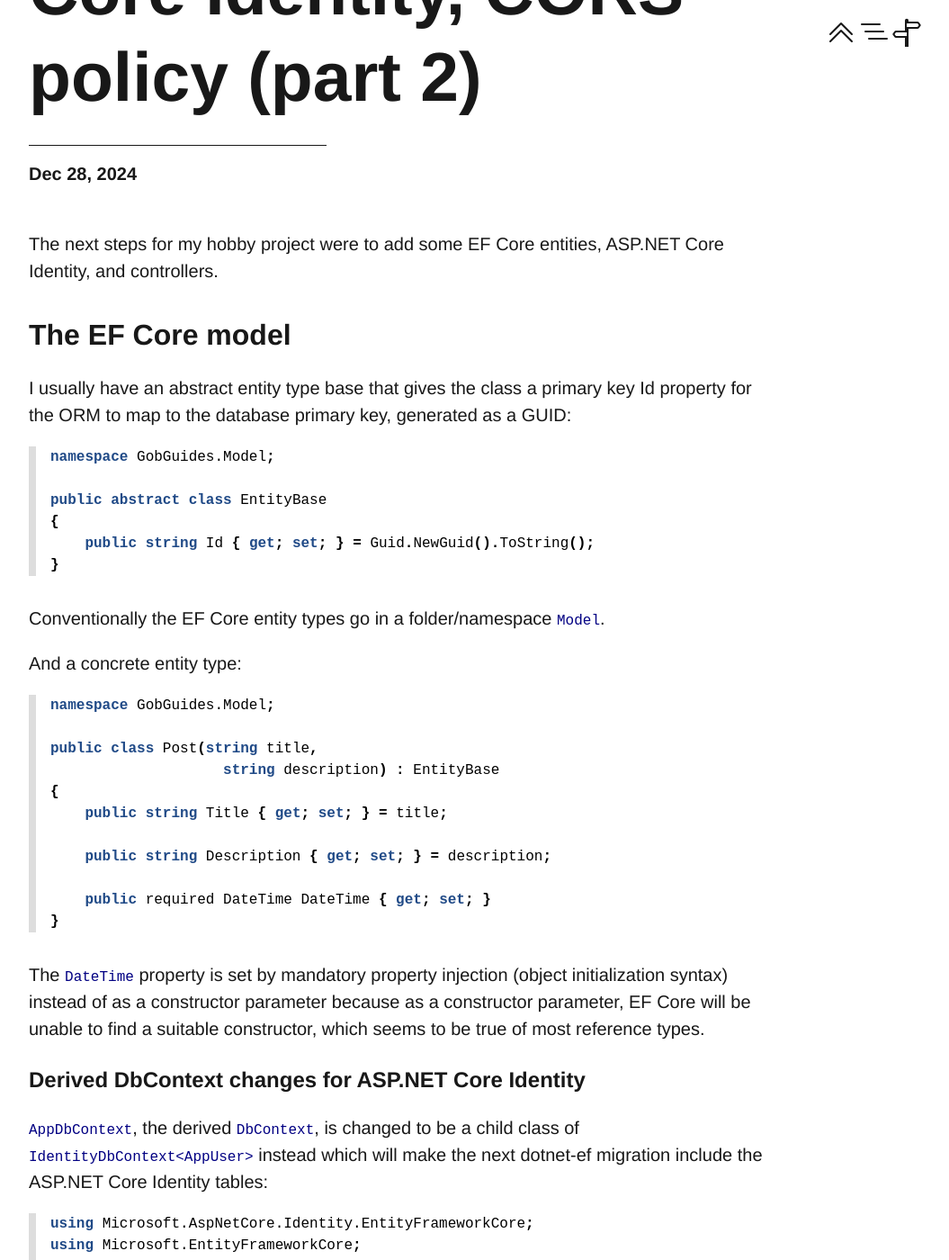
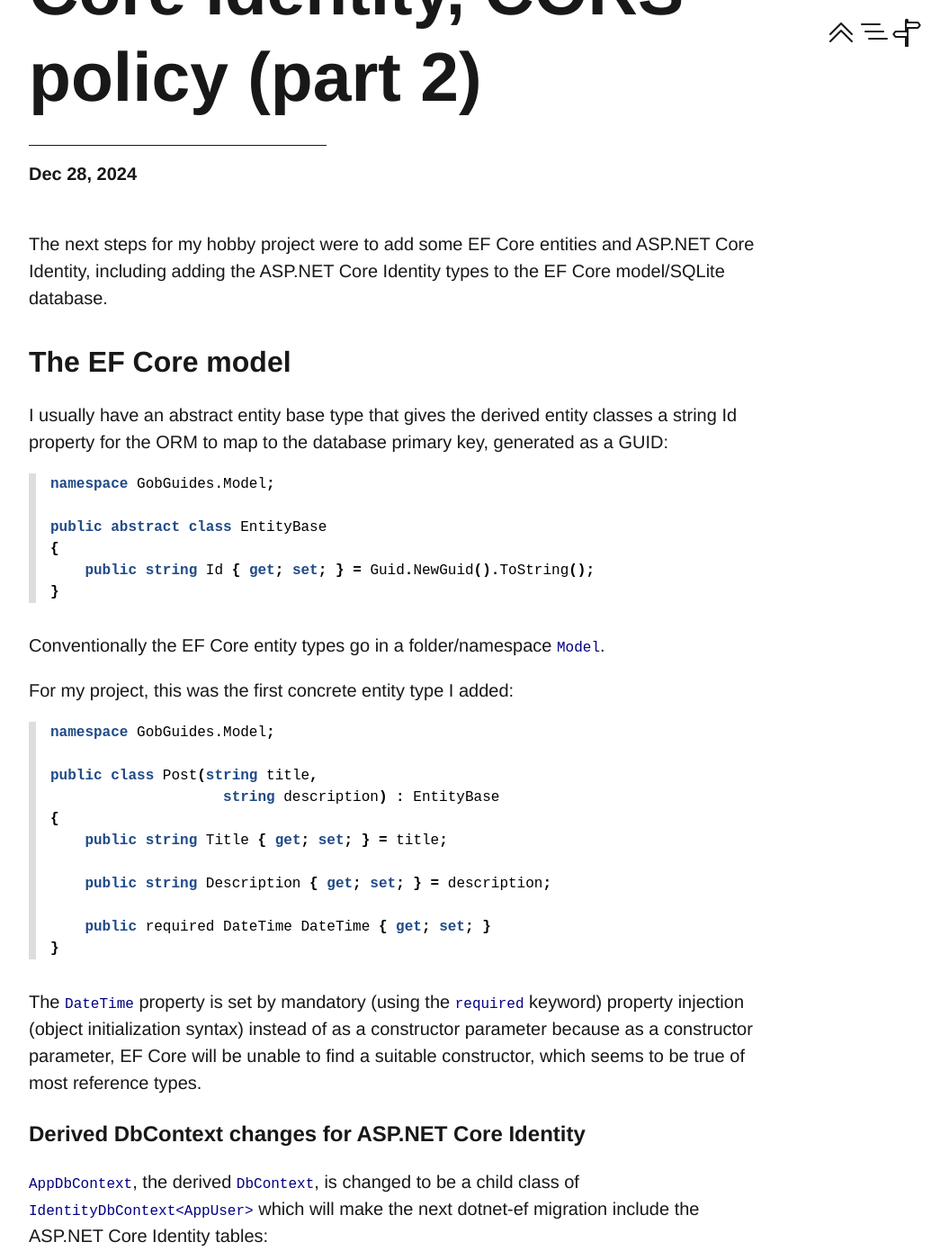
Before and after one commit to KyleRego/KyleRego.github.io, a Jekyll site: the page built from collections/_posts/2024-12-28-part-2-of-aspnetcore-setup.markdown, in a window 1280 px wide and 1400 px high, scrolled down 517 px. Shown: the whole window at 90% size, without its empty margins (112-1167 px from the left). Built offline with Jekyll 4.4.1, drawn with Linux system fonts in a browser that asks for light colours; some of the changed text lies outside the part shown.

Commit message:
Add post

```diff
--- a/collections/_posts/2024-12-28-part-2-of-aspnetcore-setup.markdown
+++ b/collections/_posts/2024-12-28-part-2-of-aspnetcore-setup.markdown
@@ -8,11 +8,11 @@
 mathjax: false
 ---
 
-The next steps for my hobby project were to add some EF Core entities, ASP.NET Core Identity, and controllers.
+The next steps for my hobby project were to add some EF Core entities and ASP.NET Core Identity, including adding the ASP.NET Core Identity types to the EF Core model/SQLite database.
 
 ## The EF Core model
 
-I usually have an abstract entity type base that gives the class a primary key Id property for the ORM to map to the database primary key, generated as a GUID:
+I usually have an abstract entity base type that gives the derived entity classes a string Id property for the ORM to map to the database primary key, generated as a GUID:
 
 {% highlight c# %}
 namespace GobGuides.Model;
@@ -26,7 +26,7 @@
 
 Conventionally the EF Core entity types go in a folder/namespace `Model`.
 
-And a concrete entity type:
+For my project, this was the first concrete entity type I added:
 
 {% highlight c# %}
 namespace GobGuides.Model;
@@ -42,11 +42,11 @@
 }
 {% endhighlight %}
 
-The `DateTime` property is set by mandatory property injection (object initialization syntax) instead of as a constructor parameter because as a constructor parameter, EF Core will be unable to find a suitable constructor, which seems to be true of most reference types.
+The `DateTime` property is set by mandatory (using the `required` keyword) property injection (object initialization syntax) instead of as a constructor parameter because as a constructor parameter, EF Core will be unable to find a suitable constructor, which seems to be true of most reference types.
 
 ### Derived DbContext changes for ASP.NET Core Identity
 
-`AppDbContext`, the derived `DbContext`, is changed to be a child class of `IdentityDbContext<AppUser>` instead which will make the next dotnet-ef migration include the ASP.NET Core Identity tables:
+`AppDbContext`, the derived `DbContext`, is changed to be a child class of `IdentityDbContext<AppUser>` which will make the next dotnet-ef migration include the ASP.NET Core Identity tables:
 
 {% highlight c# %}{% raw %}
 using Microsoft.AspNetCore.Identity.EntityFrameworkCore;
@@ -62,7 +62,7 @@
 }
 {% endraw %}{% endhighlight %}
 
-That also shows how adding the `DbSet<T>` property adds a collection of type `T` which will add a table for that to the database. `AppUser` is a derived `IdentityUser`:
+That also shows how adding the `DbSet<T>` property adds a collection of type `T` which will add a table for that to the database (for example by the `dotnet-ef` migration). `AppUser` is a child class of `IdentityUser`:
 
 {% highlight c# %}
 using Microsoft.AspNetCore.Identity;
@@ -75,7 +75,7 @@
 }
 {% endhighlight %}
 
-In `Program.cs` there will be this too for setting up ASP.NET Core Identity services:
+In `Program.cs` there will be this too for adding ASP.NET Core Identity services:
 
 {% highlight c# %}
 builder.Services.AddIdentity<AppUser, IdentityRole>()
@@ -84,6 +84,21 @@
 {% endhighlight %}
 
 `IdentityRole` is another ASP.NET Core Identity type (there are many ASP.NET Core Identity classes which you can customize with inheritance).
+
+You will also need `UseAuthentication()` and `UseAuthorization()` toward the end of Program.cs to register those middleware:
+
+{% highlight c# %}
+app.UseHttpsRedirection();
+
+app.UseAuthentication();
+app.UseAuthorization();
+
+app.MapSwagger();
+
+app.MapControllers();
+
+app.Run();
+{% endhighlight %}
 
 ## CORS
 
@@ -139,18 +154,3 @@
 
 app.UseCors(corsPolicyName);
 {% endhighlight %}
-
-You will also need `UseAuthentication()` and `UseAuthorization()` toward the end of Program.cs:
-
-{% highlight c# %}
-app.UseHttpsRedirection();
-
-app.UseAuthentication();
-app.UseAuthorization();
-
-app.MapSwagger();
-
-app.MapControllers();
-
-app.Run();
-{% endhighlight %}
```
